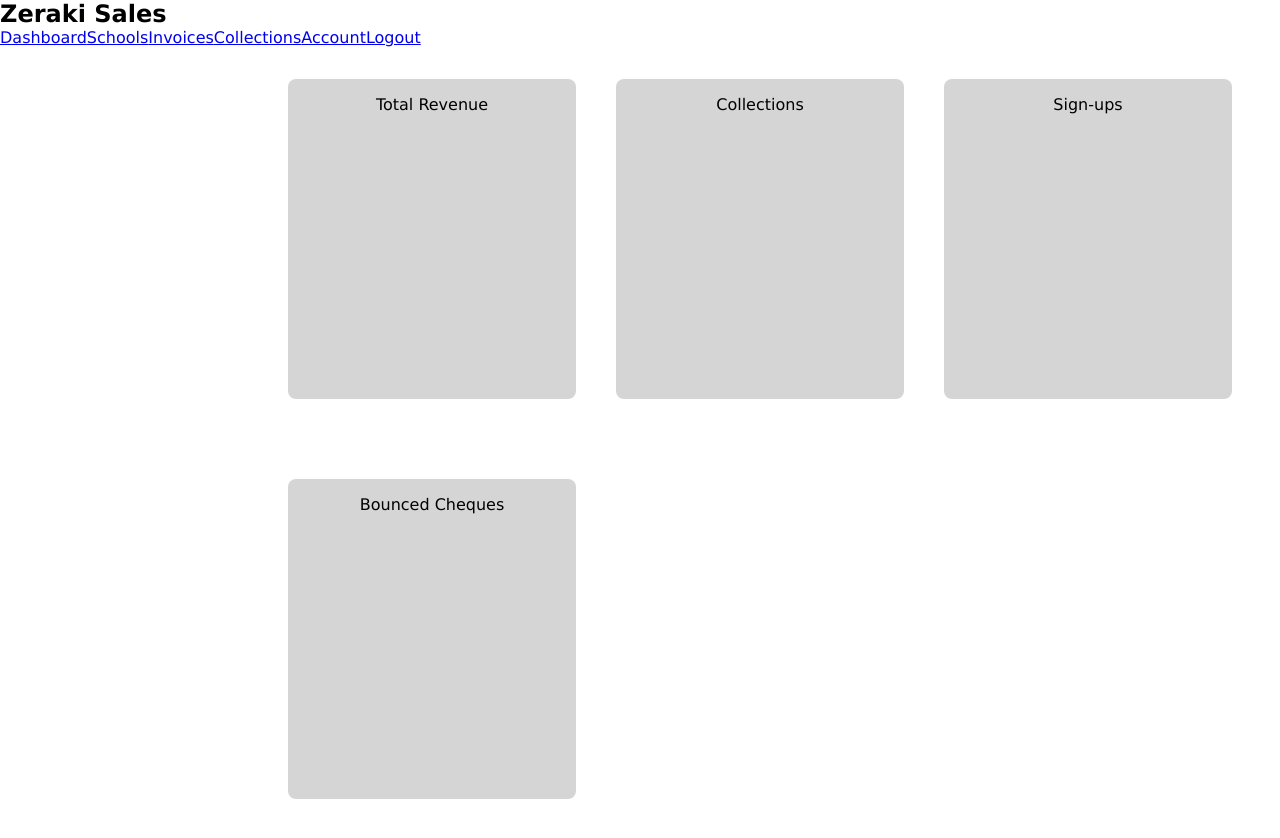
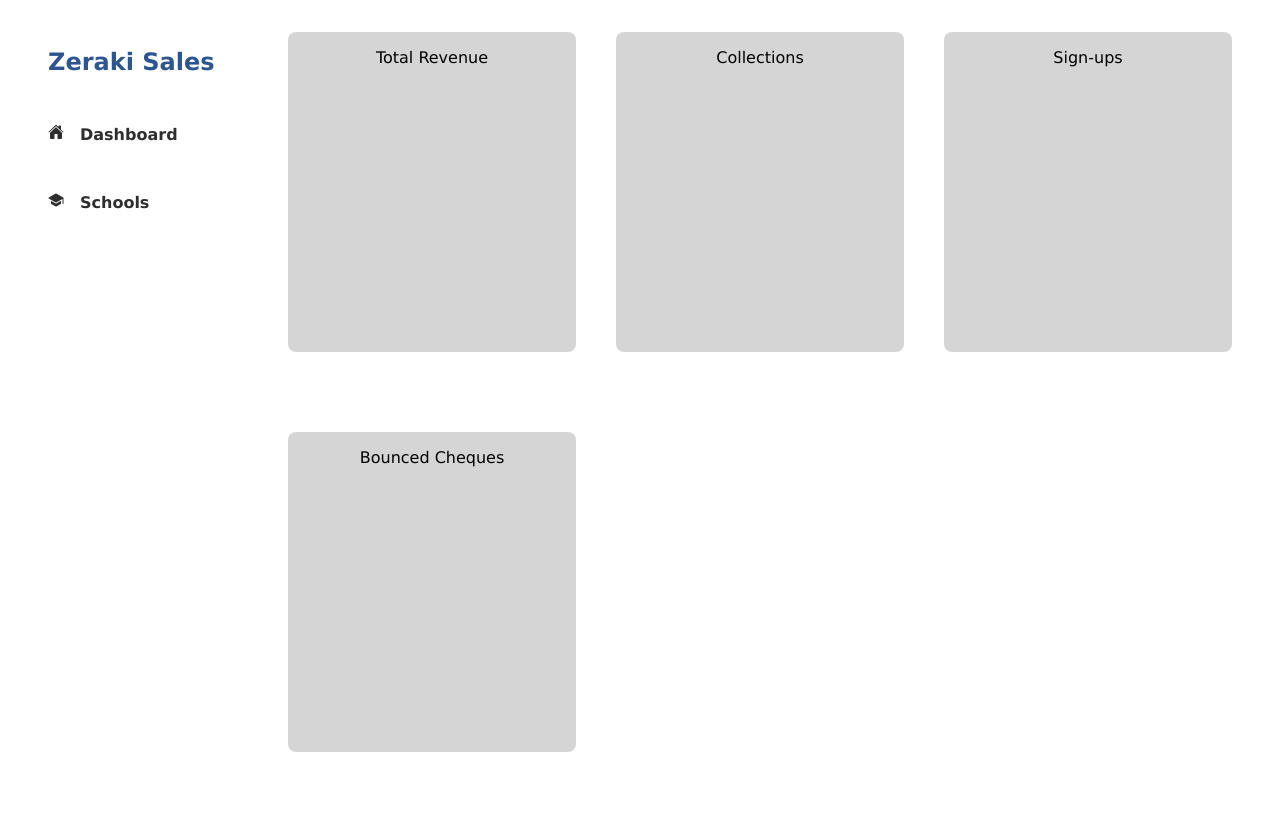
Before and after one commit to fakhrifuad/zeraki_test_sales_dashboard, a React (Create React App) app: page / in a window 1280 px wide. Shown: the top 838 px of the page. Built offline with nearby package versions, Linux system fonts and the light colour scheme.

Commit message:
feat: add basic layout and style to sidebar

```diff
--- a/src/components/Sidebar.jsx
+++ b/src/components/Sidebar.jsx
@@ -1,38 +1,50 @@
 import React from 'react';
 import '../styles/Sidebar.css';
+import { IoHome,IoSchool,IoMenu,IoClose } from "react-icons/io5";
+import { Link } from 'react-router-dom';
+
+{/*import { IoHome,IoSchool,IoCashOutline,IoPerson,IoLogOut   } from "react-icons/io5";
+import { IoIosPaper } from "react-icons/io"; */}
 
 const Sidebar =() => {
+        // Function to show the side navigation
+    const showmenu_list = () => {
+        const menu_list = document.querySelector('.menu_list');
+        menu_list.style.display = 'flex';
+    };
+
+    // Function to hide the side navigation
+    const hidenav_side = () => {
+        const nav_side = document.querySelector('.menu_list');
+        nav_side.style.display = 'none';
+    };
+
+
+
+
     return(
       <div className='menu'>
+        <button className='menu_icon' onClick={showmenu_list}><IoMenu/></button>
         <div className='logo'>
           <h2>Zeraki Sales</h2>
         </div>
 
-        <div className='menu_list'>
-            <a href='#' className='item'>
-                Dashboard
-            </a>
+        <ul className='menu_list'>
+            <li className='item'>
+                <Link to="/"><IoHome /><span>Dashboard</span></Link>
+            </li>
 
-            <a href='#' className='item'>
-                Schools
-            </a>
+            <li className='item'>
+                <Link to="/schools"><IoSchool /><span>Schools</span></Link>
+            </li>
 
-            <a href='#' className='item'>
-                Invoices
-            </a>
+            {/*<li className='item'>
+                <Link to="/dashboard"><IoLogOut />Logout</Link>
+            </li> */}
 
-            <a href='#' className='item'>
-                Collections
-            </a>
 
-            <a href='#' className='item'>
-                Account
-            </a>
+        </ul>
 
-            <a href='#' className='item'>
-                Logout
-            </a>
-        </div>
       </div>
     );
 };
--- a/src/styles/Sidebar.css
+++ b/src/styles/Sidebar.css
@@ -0,0 +1,68 @@
+.menu {
+    display: flex;
+    flex-direction: column;
+    gap: 2rem;
+    height: 94vh;
+    width: 20%;
+    position: fixed;
+    padding-top: 2rem;
+
+
+}
+
+a:link {
+    text-decoration: none!important;
+    color: #2e2e2e !important;
+  }
+
+.logo {
+    display: flex;
+    text-align: center;
+    color: #2c5691;
+    align-items: center;
+    padding-left: 3rem;
+}
+
+.menu_list {
+    display: flex;
+    flex-direction: column;
+    gap: 1rem;
+    list-style: none;
+
+}
+
+.menu_list .item {
+    display: flex;
+    align-items: center;
+    font-size: 1rem;
+    text-decoration: none ;
+    font-weight: 600;
+    padding: 1rem 0rem 1rem 3rem;
+    border-radius: 0.75rem;
+    transition: 0.3s ease-in-out;
+    color: #2e2e2e ;
+    cursor: pointer;
+}
+
+.menu_list .item span{
+    margin-left: 1rem;
+}
+
+.menu_list .item:hover {
+    background: #2e2e2e;
+    color: #dde6ed !important;
+}
+
+
+
+@media all and (max-width: 600px) {
+    .menu_icon {
+        display: flex;
+    }
+}
+
+@media all and (min-width: 601px) {
+    .menu_icon {
+        display: none;
+    }
+}
```
